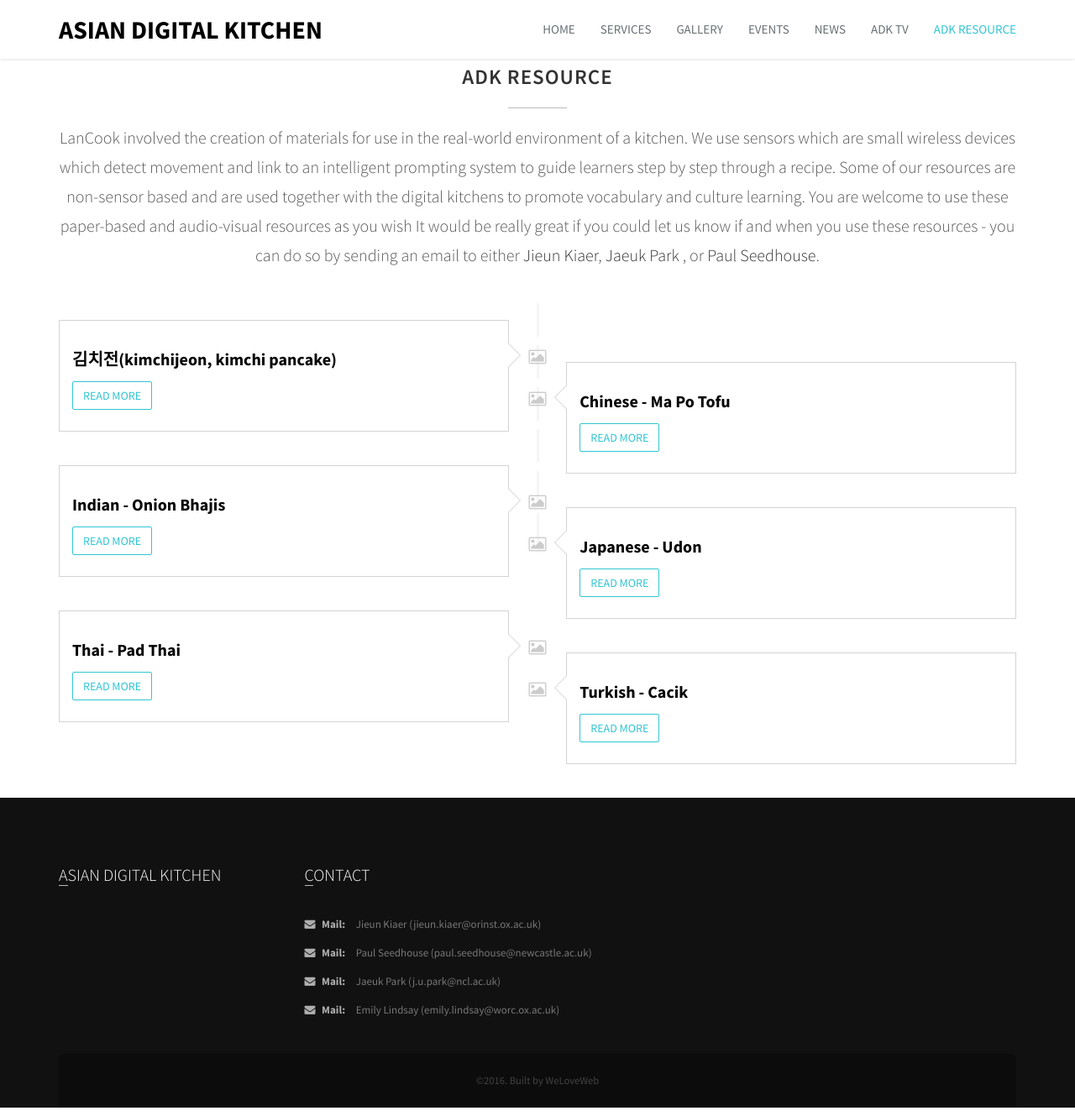
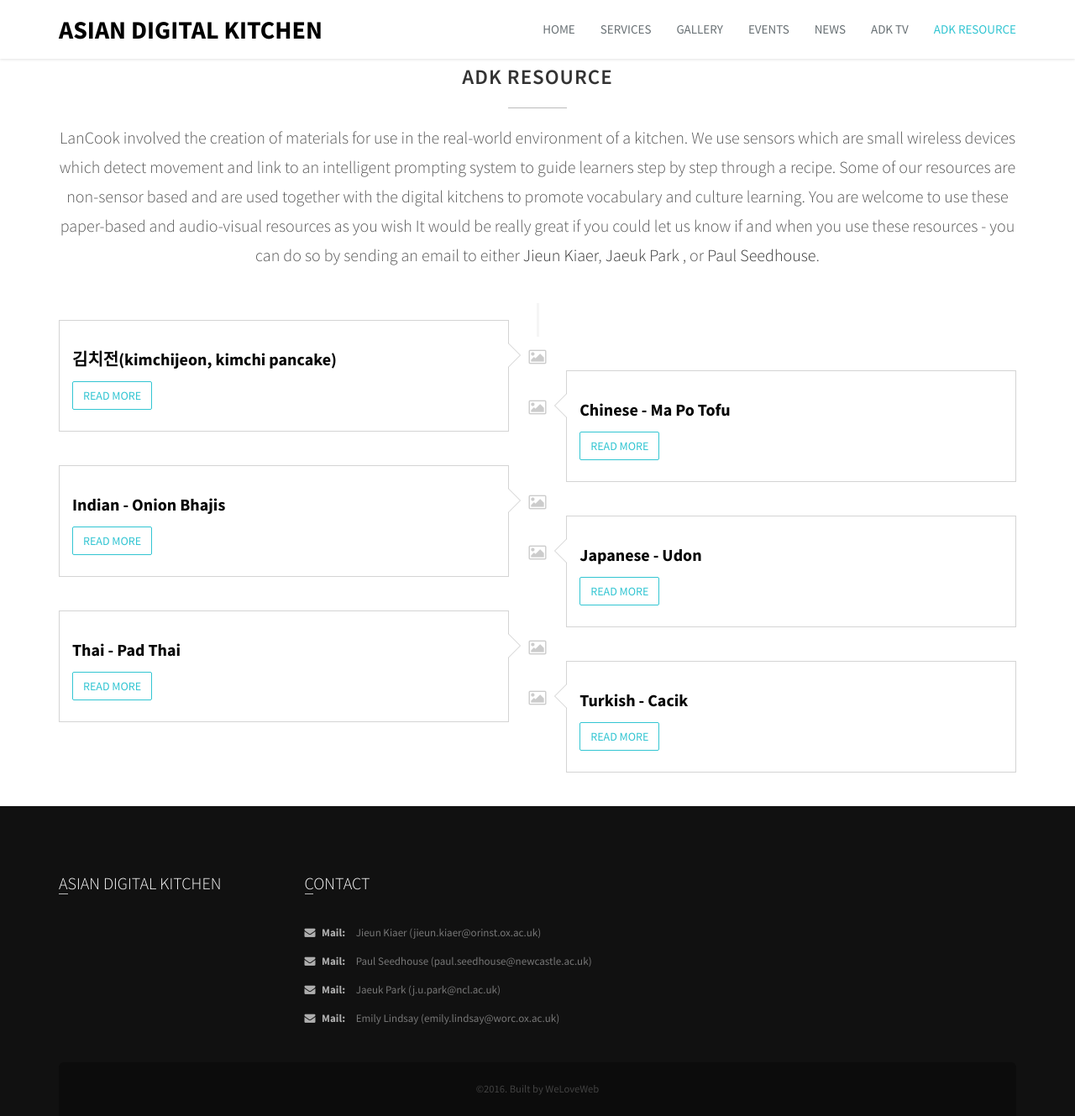
Before and after one commit to andrewchaa/asian-language-cook, a Jekyll site: the page built from resource.html, in a window 1280 px wide. Shown: the whole page at 84% size. Built offline with Jekyll 4.4.1, drawn with Linux system fonts in a browser that asks for light colours; a script that is not in the unit is left out.

Commit message:
fixed timeline

```diff
--- a/resource.html
+++ b/resource.html
@@ -24,34 +24,29 @@ description: |
        title='김치전(kimchijeon, kimchi pancake)'
        link='/custom/recipes/kimchijeon-recipe.pdf'
     %}
-  </ul>
-  <ul class="timeline">
+
     {% include timeline.html
        position='right'
        title='Chinese - Ma Po Tofu'
        link='/custom/recipes/chinese-ma-po-tofu.pdf'
     %}
-  </ul>
-  <ul class="timeline">
+
     {% include timeline.html
        title='Indian - Onion Bhajis'
        link='/custom/recipes/indian-onion-bhajis.pdf'
     %}
-  </ul>
-  <ul class="timeline">
+
     {% include timeline.html
        position='right'
        title='Japanese - Udon'
        link='/custom/recipes/japanese-udon.pdf'
     %}
-  </ul>
-  <ul class="timeline">
+
     {% include timeline.html
        title='Thai - Pad Thai'
        link='/custom/recipes/thai-pad-thai.pdf'
     %}
-  </ul>
-  <ul class="timeline">
+
     {% include timeline.html
        position='right'
        title='Turkish - Cacik'
```
